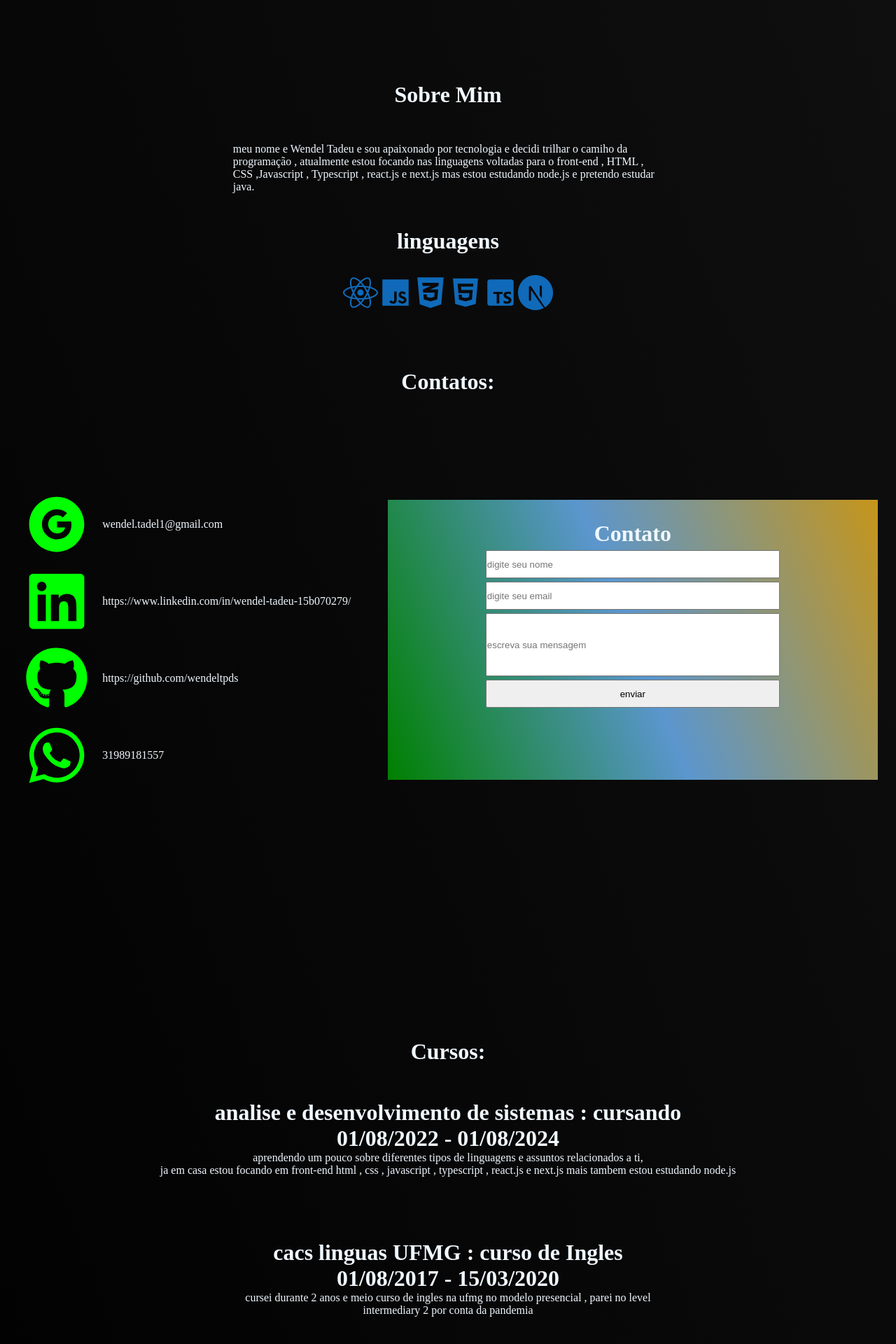
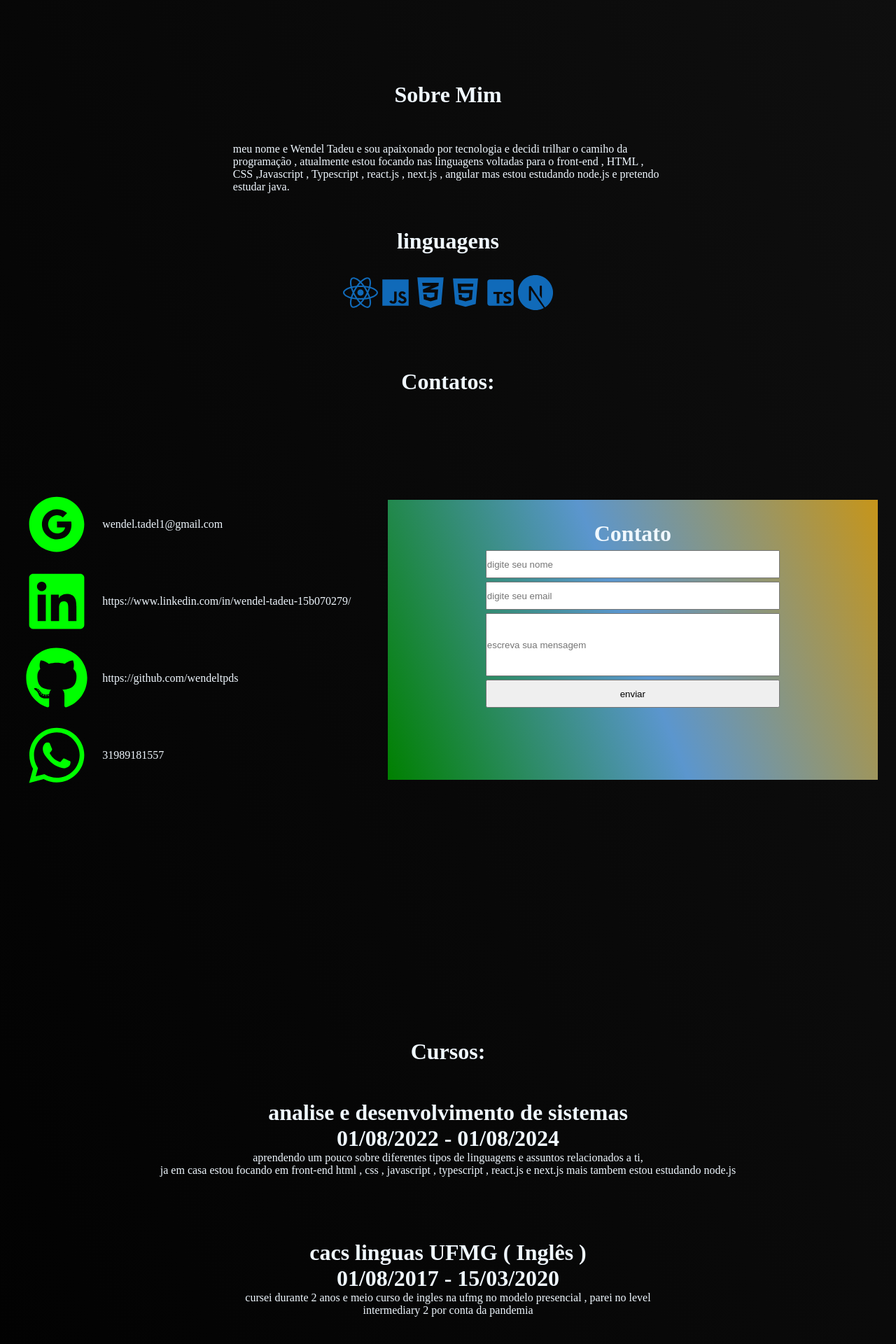
Before and after one commit to wendeltpds/portfolio, a React (Create React App) app: page / in a window 1280 px wide. Shown: the part 883-2803 px from the top of the page at 70% size. Built offline with nearby package versions, Linux system fonts and the light colour scheme.

Commit message:
refactor: "change about text"

```diff
--- a/src/components/Cursos.js
+++ b/src/components/Cursos.js
@@ -15,7 +15,7 @@ const Cursos = () => {
              exit={{opacity: 0}}
              transition={{ duration:0.8 , delay: 0.4}}
              >
-                <h1>analise e desenvolvimento de sistemas : cursando <span className='cursos_data' >01/08/2022 - 01/08/2024</span> </h1>
+                <h1>analise e desenvolvimento de sistemas <span className='cursos_data' >01/08/2022 - 01/08/2024</span> </h1>
                 <p>aprendendo um pouco sobre diferentes tipos de linguagens  e assuntos relacionados a ti,
                 <span>ja em casa estou focando em front-end html , css , javascript , typescript , react.js e next.js  mais tambem estou estudando node.js</span></p>
             </motion.div>
@@ -27,7 +27,7 @@ const Cursos = () => {
             exit={{opacity: 0}}
             transition={{ duration:0.8 , delay: 0.4}}
              >
-                <h1>cacs linguas UFMG : curso de Ingles <span>01/08/2017 - 15/03/2020 </span> </h1>
+                <h1>cacs linguas UFMG ( Inglês ) <span>01/08/2017 - 15/03/2020 </span> </h1>
                 <p>cursei durante 2 anos e meio  curso de ingles na ufmg  no modelo presencial  , parei no level intermediary 2 por conta da pandemia </p>
             </motion.div>
         </div>
--- a/src/components/Links.css
+++ b/src/components/Links.css
@@ -111,6 +111,8 @@
 
 .mobile_menu  {
     position: fixed;
+    display: flex;
+    justify-content: center;
     background-color: rgb(75, 75, 75);
     height: 100%;
     top: 0px;
@@ -129,7 +131,7 @@
 }
 
 .endereço {
-    width: 100%;
+    width: 80%;
     display: flex;
     color: transparent;
     flex-direction: column;
@@ -145,22 +147,28 @@
 
 
 .rotas_links {
+    color: rgb(2, 2, 2);
+    border: 1px solid black;
     display: flex;
     justify-content: center;
-    color: rgb(2, 2, 2);
-    width: 90%;
-    border: 1px solid black;
+    align-items: center;
+    width: 100%;
     padding: 10px;
-    background-color: aliceblue;
+    height: 40px;
+    background-color: rgb(251, 253, 255);
     cursor: pointer;
 }
- .house-inicio {
+.house-inicio {
     margin-right: 6px;
- }
+}
 
 .rotas_links a {
+    display: flex;
+    align-items: center;
+    justify-content: center;
     margin-left: 5px;
     color: black;
+    width: 100%;
 }
 
 .rotas_links:hover {
@@ -179,7 +187,7 @@
     overflow: hidden;
 }
 
-.endereço  li {
+.endereço  li{
     display: flex;
     justify-content: center;
     width: 100%;
--- a/src/components/Links.js
+++ b/src/components/Links.js
@@ -59,17 +59,19 @@ const Links = () => {
 
       {menuOpen && (
         <div className= "mobile_menu"  id="mobile_menu">
+
           <button  className='botao_esconder' onClick={menuShow}>
               <img  className='imagem_menu' src={menuaberto} alt="imagem menu" />
           </button>
+
           <div className="endereço">
+            {textos.map((texto) => (
+                <li href={`#${texto}`} className="rotas_links">
+                  <a onClick={menuShow} href={`#${texto}`} >{texto}</a>
+                </li>
+              ))}
+          </div>
 
-          {textos.map((texto) => (
-              <li className="rotas_links">
-                <a onClick={menuShow} href={`#${texto}`} >{texto}</a>
-              </li>
-            ))}
-          </div>
         </div>
       )}
     </header>
--- a/src/components/Sobre.js
+++ b/src/components/Sobre.js
@@ -23,7 +23,7 @@ const Sobre = () => {
             <h1 className='nome-sobremim' >Sobre Mim</h1>
             <p className='texto-sobre' >
                 meu nome e Wendel Tadeu e sou apaixonado por tecnologia e decidi trilhar o camiho da programação ,
-                atualmente estou  focando nas linguagens  voltadas para o front-end , HTML , CSS ,Javascript , Typescript , react.js e next.js  mas  estou estudando node.js e pretendo estudar java.
+                atualmente estou  focando nas linguagens  voltadas para o front-end , HTML , CSS ,Javascript , Typescript , react.js , next.js , angular mas  estou estudando node.js e pretendo estudar java.
             </p>
 
             <h1 className='linguagens-sobre' >linguagens</h1>
```
